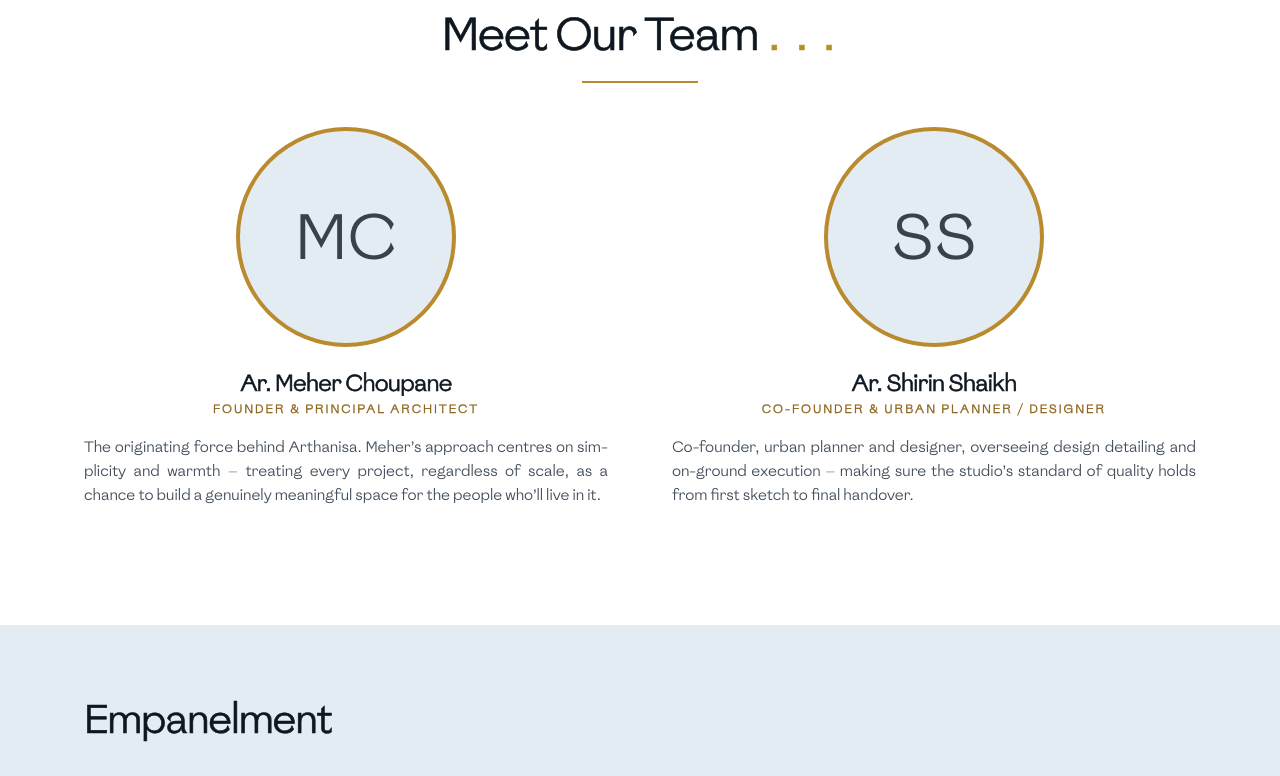
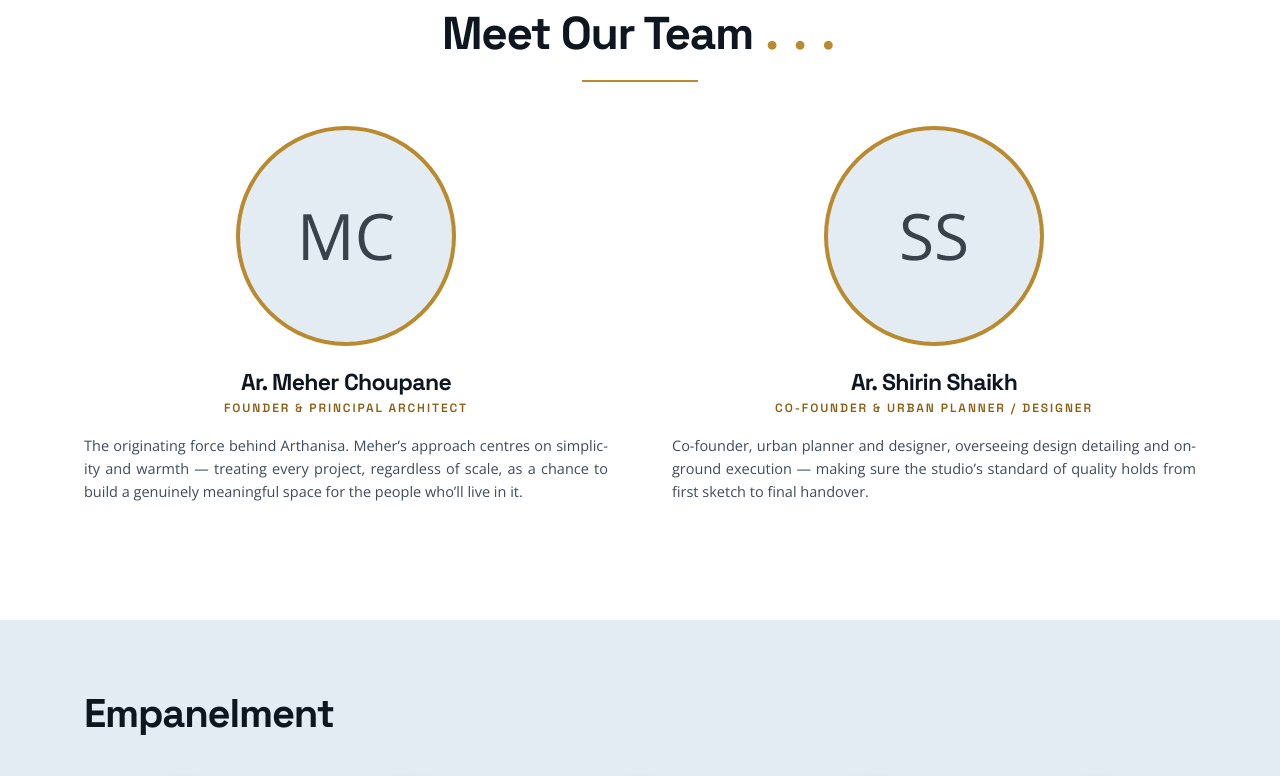
Before and after one commit to yashrajchavan51-dotcom/Arrthanisa, a plain HTML site: page index.html in a window 1280 px wide. Shown: the part 1490-2266 px from the top of the page. Drawn offline with Linux system fonts and the light colour scheme.

Commit message:
Add files via upload

```diff
--- a/index.html
+++ b/index.html
@@ -23,9 +23,11 @@
 <meta name="theme-color" content="#102A3E">
 
 <link rel="icon" type="image/svg+xml" href="favicon.svg">
-<link rel="preload" href="Absans-Regular.woff2" as="font" type="font/woff2" crossorigin>
+<link rel="preload" href="SpaceGrotesk-Bold.woff" as="font" type="font/woff" crossorigin>
+<link rel="preload" href="OpenSans-Regular.woff" as="font" type="font/woff" crossorigin>
+<link rel="preload" href="Absans-Logo.woff" as="font" type="font/woff" crossorigin>
 <link rel="preload" href="NewsreaderText-Italic.woff" as="font" type="font/woff" crossorigin>
-<link rel="stylesheet" href="style.css?v=28">
+<link rel="stylesheet" href="style.css?v=29">
 </head>
 <body class="home">
 
--- a/style.css
+++ b/style.css
@@ -16,30 +16,55 @@
                             13  CTA + footer
    ========================================================= */
 
-/* ---------- 1. font + tokens ---------- */
-/* Absans ships ONE weight (Regular 400) and no italic — the font files
-   confirm it: usWeightClass 400, italicAngle 0. So nothing here asks for
-   a weight or slant Absans can't draw. font-synthesis:none on the body
-   makes that a hard guarantee: a stray font-weight:700 renders as 400
-   rather than being mechanically smeared. */
+/* ---------- 1. font + tokens ----------
+   Four faces, every one a real cut — no synthetic weights anywhere.
+   All subset to Latin + the punctuation the copy uses; 68 KB total,
+   which is less than the single Absans file this replaced.
+
+     Space Grotesk 700  display   headings, <strong>
+     Space Grotesk 600  label     nav, buttons, eyebrows, tags, specs
+     Open Sans 400      text      every paragraph
+     Newsreader Italic  italic    the quote band and inline emphasis
+     Absans (logo cut)  wordmark  ARTHANISA only
+
+   Absans stays on the wordmark because that's brand, not site type —
+   the studio's identity shouldn't change just because the body copy
+   did. It's cut down to the characters a wordmark can use, so it costs
+   4 KB instead of 57. */
 @font-face{
-  font-family:'Absans';
-  src:url('Absans-Regular.woff2') format('woff2'),
-      url('Absans-Regular.woff') format('woff');
+  font-family:'Space Grotesk';
+  src:url('SpaceGrotesk-Bold.woff') format('woff');
+  font-weight:700;
+  font-style:normal;
+  font-display:swap;
+}
+@font-face{
+  font-family:'Space Grotesk';
+  src:url('SpaceGrotesk-SemiBold.woff') format('woff');
+  font-weight:600;
+  font-style:normal;
+  font-display:swap;
+}
+@font-face{
+  font-family:'Open Sans';
+  src:url('OpenSans-Regular.woff') format('woff');
   font-weight:400;
   font-style:normal;
   font-display:swap;
 }
-
-/* Every italic on the site is a real italic serif rather than a faked
-   slant: the quote band, and inline emphasis like Arth / Nisa.
-   Subset to Latin + the punctuation the copy uses — 128 KB down to 22 KB. */
 @font-face{
   font-family:'Newsreader Text';
   src:url('NewsreaderText-Italic.woff') format('woff'),
       url('NewsreaderText-Italic.ttf') format('truetype');
   font-weight:400;
   font-style:italic;
+  font-display:swap;
+}
+@font-face{
+  font-family:'Absans Logo';
+  src:url('Absans-Logo.woff') format('woff');
+  font-weight:400;
+  font-style:normal;
   font-display:swap;
 }
 
@@ -77,8 +102,10 @@
   --on-dark-dim:  #8398A8;
   --on-dark-line: rgba(241,245,249,.18);
 
-  --font:       'Absans', system-ui, sans-serif;
-  --font-serif: 'Newsreader Text', Georgia, 'Times New Roman', serif;
+  --font:         'Open Sans', system-ui, sans-serif;          /* running copy */
+  --font-display: 'Space Grotesk', 'Open Sans', sans-serif;    /* headings + labels */
+  --font-serif:   'Newsreader Text', Georgia, 'Times New Roman', serif;
+  --font-logo:    'Absans Logo', 'Space Grotesk', sans-serif;  /* wordmark only */
   --container: 1240px;
   --pad: clamp(24px, 5vw, 72px);
   --ease: cubic-bezier(.22,.61,.36,1);
@@ -110,35 +137,33 @@ p{ margin:0 0 1em; }
 ul{ margin:0; padding:0; list-style:none; }
 button{ font-family:inherit; }
 
-/* Absans has no bold, and asking for one just gets a smeared fake.
-   -webkit-text-stroke expands the real outline instead, which is what
-   a heavier cut actually is — so headings gain weight without losing
-   the letterforms. paint-order keeps the stroke behind the fill so
-   counters (the holes in a, e, o) stay open. */
+/* Real Bold now, so the -webkit-text-stroke trick that stood in for it
+   is gone along with paint-order. font-synthesis:none stays as a guard:
+   if a rule ever asks for a weight that isn't loaded, the browser picks
+   the nearest real cut rather than smearing one. */
 h1,h2,h3,h4{
-  font-family:var(--font);
-  font-weight:400;
-  line-height:1.1;
+  font-family:var(--font-display);
+  font-weight:700;
+  line-height:1.08;
   margin:0 0 .5em;
-  letter-spacing:-0.026em;
+  letter-spacing:-0.03em;
   color:var(--ink);
-  -webkit-text-stroke:0.6px currentColor;
-  paint-order:stroke fill;
 }
-h1{ -webkit-text-stroke-width:0.75px; }
 
-/* small uppercase labels lose the most from a single weight, so they
-   get a lighter dose of the same treatment */
+/* the small uppercase labels — tracked SemiBold, which is where Space
+   Grotesk is at its best */
 .eyebrow, .tag, .btn, .filter-btn,
 .nav-links a, .founder .role, .form-field label,
-.pf-specs dt, .logo-word, .home-footer .since,
-.quote-band__text span, .expertise-num{
-  -webkit-text-stroke:0.32px currentColor;
-  paint-order:stroke fill;
+.pf-specs dt, .pf-specs dd, .home-footer .since,
+.quote-band__text span, .expertise-num, .nav-panel-head,
+.studio-name, .info-row h4, .skip-link{
+  font-family:var(--font-display);
+  font-weight:600;
 }
-/* <b>/<strong> would ask for a bold Absans doesn't have; these places
-   already separate themselves by size and colour */
-b, strong{ font-weight:400; }
+
+/* <strong> borrows the display Bold rather than pulling in a whole
+   Open Sans SemiBold file for two places on the site */
+b, strong{ font-family:var(--font-display); font-weight:700; }
 
 /* all inline italics are the serif */
 em, i{
@@ -274,14 +299,16 @@ p, .lede, address,
 .logo-mark{ width:22px; height:22px; flex:none; }
 .logo-word{
   display:block;
+  font-family:var(--font-logo);
   font-size:20px; letter-spacing:.07em;
   color:var(--ink);
   transition:color .4s var(--ease);
 }
-.logo-word em{ font-family:var(--font); font-size:1em; color:var(--navy);
+.logo-word em{ font-family:var(--font-logo); font-size:1em; color:var(--navy);
   font-style:normal; transition:color .4s var(--ease); }
 .logo-sub{
   display:block;
+  font-family:var(--font-logo);
   font-size:10px; letter-spacing:.18em; text-transform:uppercase;
   color:var(--body); margin-top:2px;
   transition:color .4s var(--ease);
@@ -342,7 +369,7 @@ p, .lede, address,
   border-bottom:1px solid var(--on-dark-line);
 }
 .site-header.is-scrolled .nav-links a{
-  font-size:17px; font-weight:400; text-transform:none;
+  font-size:17px; font-weight:600; text-transform:none;
   letter-spacing:0; padding:7px 0;
   color:var(--on-dark-mute);
 }
@@ -380,7 +407,7 @@ p, .lede, address,
     border-bottom:1px solid var(--on-dark-line);
   }
   .nav-links a{
-    font-size:16px; font-weight:400; text-transform:none;
+    font-size:16px; font-weight:600; text-transform:none;
     letter-spacing:0; padding:7px 0; color:var(--on-dark-mute);
   }
   .nav-links a::after{ display:none; }
@@ -566,7 +593,7 @@ body.home .site-header:not(.is-scrolled) .logo-sub{
   color:var(--brass-deep);
   hyphens:manual;
 }
-.founder p{ color:var(--body); font-size:15px; }
+.founder p{ color:var(--body); font-size:14.5px; }
 @media (max-width:720px){
   .founders{ grid-template-columns:1fr; }
 }
@@ -655,7 +682,7 @@ body.home .site-header:not(.is-scrolled) .logo-sub{
 }
 .expertise-ico svg{ width:100%; height:100%; }
 .expertise-card h3{ font-size:clamp(17px,1.6vw,20px); color:var(--on-dark); margin-bottom:10px; }
-.expertise-card p{ font-size:13.5px; line-height:1.6; color:var(--on-dark-mute); margin:0; }
+.expertise-card p{ font-size:13px; line-height:1.62; color:var(--on-dark-mute); margin:0; }
 
 @media (max-width:980px){
   .expertise-grid{ grid-template-columns:repeat(2,minmax(0,1fr)); }
```
Also changed, not shown: contact.html (+4 -2 lines), projects.html (+4 -2 lines), Absans-Logo.woff (added), NOTES.txt, OpenSans-Regular.woff (added), SpaceGrotesk-Bold.woff (added), SpaceGrotesk-SemiBold.woff (added).
